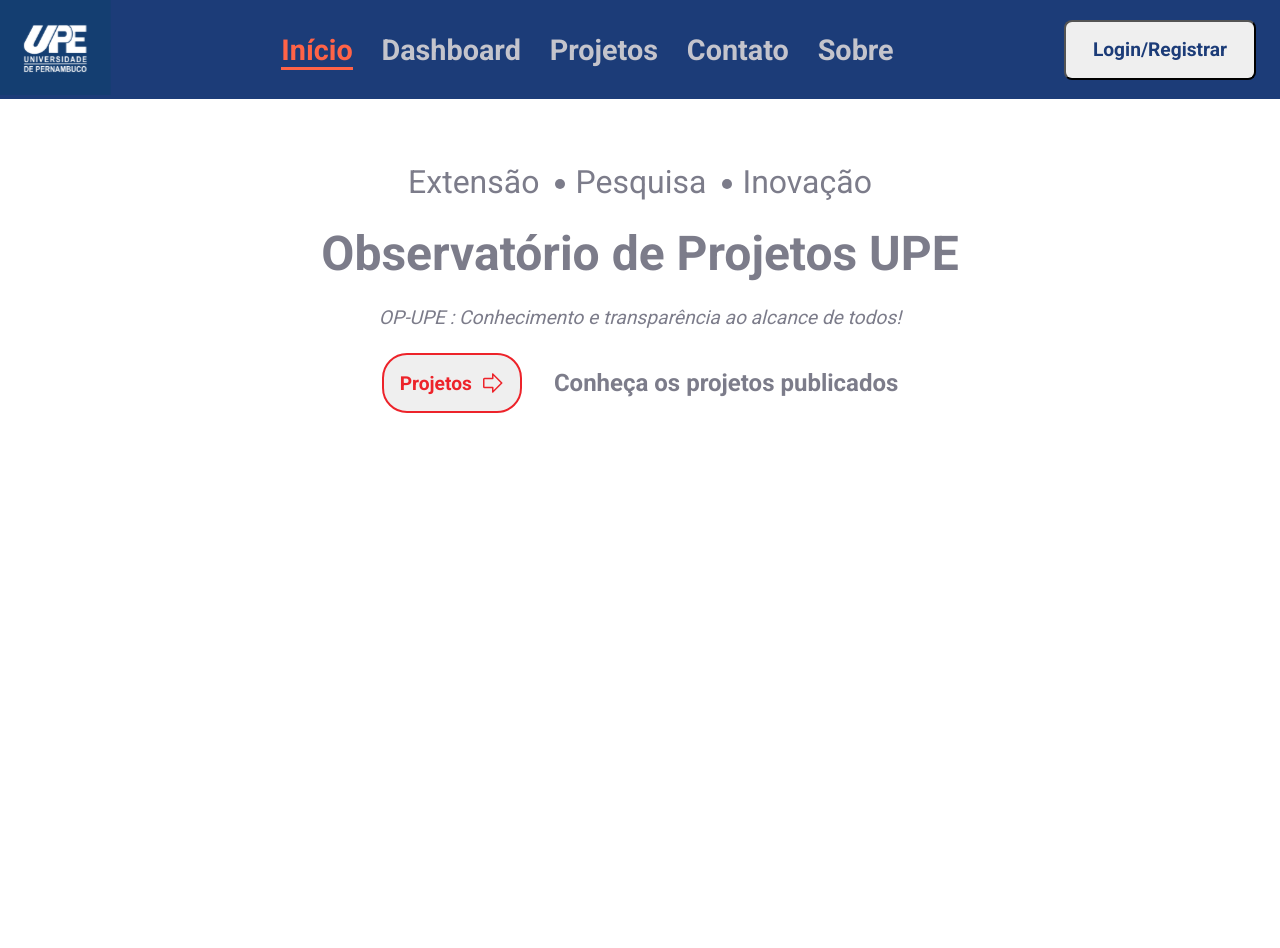
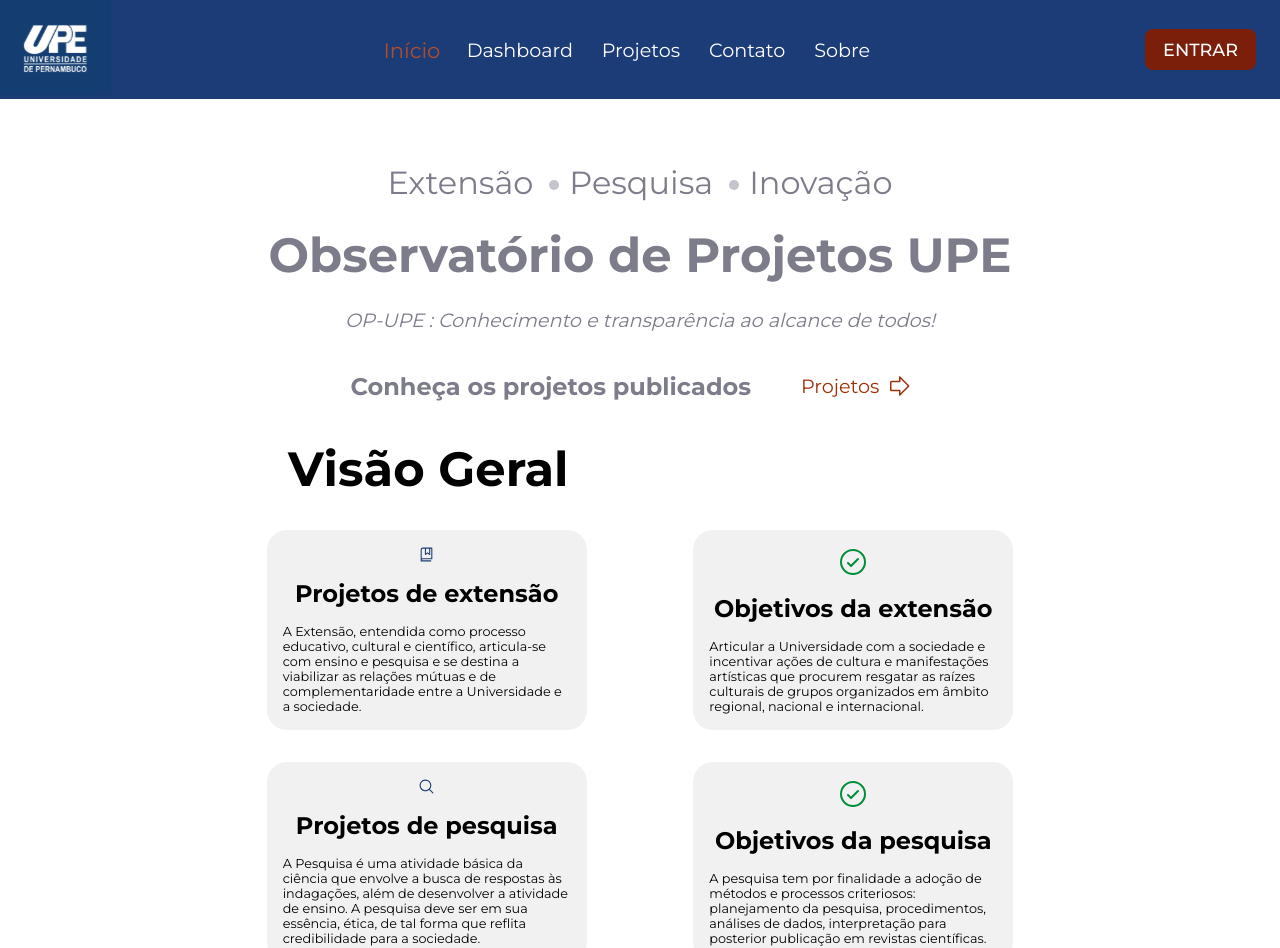
Before and after one commit to kvojps/op_upe-front, a React (Vite) app: page / in a window 1280 px wide. Shown: the top 948 px of the page. Before the commit the page ends 800 px from the top, so only its background shows below. Built offline with nearby package versions, Linux system fonts and the light colour scheme.

Commit message:
adjusting design && create homeinfo component

```diff
--- a/index.html
+++ b/index.html
@@ -6,6 +6,9 @@
     <link rel="preconnect" href="https://fonts.gstatic.com" crossorigin />
     <link rel="icon" type="image/svg+xml" href="/vite.svg" />
     <link href="https://fonts.googleapis.com/css2?family=Roboto:wght@400;700&display=swap" rel="stylesheet" />
+    <link rel="preconnect" href="https://fonts.googleapis.com">
+    <link rel="preconnect" href="https://fonts.gstatic.com" crossorigin>
+    <link href="https://fonts.googleapis.com/css2?family=Montserrat:wght@100;200;300;400;500;700&display=swap" rel="stylesheet">
     <meta name="viewport" content="width=device-width, initial-scale=1.0" />
     <title>Vite + React + TS</title>
   </head>
--- a/src/components/Header/index.tsx
+++ b/src/components/Header/index.tsx
@@ -34,7 +34,7 @@
 
                     <NavLink to={"/"} >
                             <button>
-                                Login/Registrar
+                                ENTRAR
                             </button>
                     </NavLink>
                 </HeaderMain>
--- a/src/components/Header/styles.ts
+++ b/src/components/Header/styles.ts
@@ -22,33 +22,41 @@
         a {
             display: flex;
             text-decoration: none;
-            color: ${(props) => props.theme['gray-300']};
+            color: ${(props) => props.theme['white']};
+            transition: 0.5s;
 
             h1 {
-                font-size: 1.8rem;
+                font-size: 1.2rem;
+                font-weight: 400;
             }
 
-            border-top: 3px solid transparent;
-            border-bottom: 3px solid transparent;
 
             &:hover {
-                border-bottom: 3px solid ${props => props.theme["red-200"]};
+                color: ${props => props.theme["red-200"]};
             }
 
             &.active {
+                transform: scale(1.1);
                 color: ${props => props.theme["red-200"]};
-                border-bottom: 3px solid ${props => props.theme["red-200"]};
             }
         }
     }
 
     button {
-        width: 12rem;
-        height: 3.75rem;
+        padding: 0.5rem 1rem;
         border-radius: 8px;
-        color: ${props => props.theme.blue};
-        font-weight: bold;
-        font-size: 1.2rem;
+        border-color: transparent;
+        background-color: ${props => props.theme["red-700"]};
+        color: ${props => props.theme["white"]};
+        font-weight: 500;
+        font-size: 1.1rem;
         cursor: pointer;
+
+        &:hover {
+            transform: scale(1.05);
+            transition: 1.2s;
+            filter: brightness(1.3);
+            /* background-color: ${props => props.theme["gray-50"]}; */
+        }
     }
 `
--- /dev/null
+++ b/src/components/HomeContainer/index.tsx
@@ -0,0 +1,61 @@
+import { Box, BoxContainer, HomeContainer } from "./styles";
+import { CheckCircle, BookBookmark, MagnifyingGlass, Lightbulb} from "@phosphor-icons/react";
+
+export function HomeInfoBox() {
+    return (
+        <div>
+            <HomeContainer>
+                <h1>Visão Geral</h1>
+                <Box>
+                    <BoxContainer>
+                        <BookBookmark size={45} color={"#1c3c78"}/>
+                       <h1> Projetos de extensão </h1>
+                       <p>A Extensão, entendida como processo educativo, cultural e científico,
+                        articula-se com ensino e pesquisa e se destina a viabilizar as relações
+                        mútuas e de complementaridade entre a Universidade e a sociedade.</p>
+                    </BoxContainer>
+                    <BoxContainer>
+                        <CheckCircle size={40} color={"#028E38"} className="check-icon"/>
+                        <h1> Objetivos da extensão </h1>
+                        <p>Articular a Universidade com a sociedade e incentivar ações de cultura e
+                        manifestações artísticas que procurem resgatar as raízes culturais de grupos organizados
+                        em âmbito regional, nacional e internacional.</p>
+                    </BoxContainer>
+                </Box>
+                <Box>
+                    <BoxContainer>
+                        <MagnifyingGlass size={45} color={"#1c3c78"}/>
+                       <h1> Projetos de pesquisa </h1>
+                       <p>A Pesquisa é uma atividade básica da ciência que envolve a busca de respostas às indagações,
+                        além de desenvolver a atividade de ensino. A pesquisa deve ser em sua essência, ética, de tal
+                        forma que reflita credibilidade para a sociedade.</p>
+                    </BoxContainer>
+                    <BoxContainer>
+                        <CheckCircle size={40} color={"#028E38"} className="check-icon"/>
+                        <h1> Objetivos da pesquisa </h1>
+                        <p>A pesquisa tem por finalidade a adoção de métodos e processos criteriosos: planejamento da
+                        pesquisa, procedimentos, análises de dados, interpretação para posterior publicação em
+                        revistas científicas.</p>
+                    </BoxContainer>
+                </Box>
+                <Box>
+                    <BoxContainer>
+                        <Lightbulb size={45} color={"#1c3c78"}/>
+                       <h1> Projetos de inovação </h1>
+                       <p>A inovação contribui para a criação de um ambiente favorável à geração de conhecimento e a sua
+                        transferência para a sociedade, em consonância com a missão da Universidade e promove a cultura
+                        empreendedora e de inovação entre os docentes.</p>
+                    </BoxContainer>
+                    <BoxContainer>
+                        <CheckCircle size={40} color={"#028E38"} className="check-icon"/>
+                        <h1> Objetivos da inovação </h1>
+                        <p>Tem como objetivo em consonância com a missão e a visão da UPE, a criação de estratégias de atuação
+                        institucional no ambiente produtivo local, regional, nacional e internacional, bem como, a execução
+                        de pesquisa científica, aplicada e tecnológica.</p>
+                    </BoxContainer>
+                </Box>
+            </HomeContainer>
+
+        </div>
+    );
+}
--- /dev/null
+++ b/src/components/HomeContainer/styles.ts
@@ -0,0 +1,52 @@
+import styled from "styled-components";
+
+export const HomeContainer = styled.div`
+    display: flex;
+    flex-direction: column;
+    width: 100%;
+    padding-bottom: 1rem;
+
+    > h1 {
+        color: black;
+        font-size: 3rem !important;
+        width: 55vw;
+    }
+`
+
+export const Box = styled.div`
+    display: flex;
+    width: 70vw;
+    justify-content: space-evenly !important;
+`
+
+export const BoxContainer = styled.div`
+    display: flex;
+    flex-direction: column;
+    justify-content: center;
+    width: 25vw;
+    height: 25vh;
+    background-color: ${(props) => props.theme['gray-50']};
+    padding: 1rem;
+    border-radius: 20px;
+    gap: 1rem !important;
+    > h1 {
+        color: black;
+        font-size: 1.5rem !important;
+    }
+    > p {
+        color: black;
+        font-size: 0.8rem !important;
+        font-weight: 400 !important;
+        text-justify: initial;
+
+    }
+    &:hover {
+        transition: 0.4s;
+        transform: scale(1.05);
+        filter: brightness(1.02);
+    }
+
+    .check-icon {
+        border-radius: 100%;
+    }
+`
--- a/src/pages/Dashboard/index.tsx
+++ b/src/pages/Dashboard/index.tsx
@@ -34,22 +34,22 @@
     }
 
     async function getDashboardData() {
-        await client
-            .get('/dashboard', {
-                headers: {
-                    Authorization: 'Bearer eyJhbGciOiJIUzI1NiJ9.eyJzdWIiOiJyYWZhZWwuam9zZXNAdXBlLmJyIiwiaWF0IjoxNjc5ODAwNjM1LCJleHAiOjE2Nzk4MDIwNzV9.dQf7PF65ybqznfbMZOO4KhOhmICqc61EtIoue8-wrak'
-                }
-            })
-            .then(res => {
-                const data: DashboardData = res.data
+        // await client
+        //     .get('/dashboard', {
+        //         headers: {
+        //             Authorization: 'Bearer eyJhbGciOiJIUzI1NiJ9.eyJzdWIiOiJyYWZhZWwuam9zZXNAdXBlLmJyIiwiaWF0IjoxNjc5ODAwNjM1LCJleHAiOjE2Nzk4MDIwNzV9.dQf7PF65ybqznfbMZOO4KhOhmICqc61EtIoue8-wrak'
+        //         }
+        //     })
+        //     .then(res => {
+        //         const data: DashboardData = res.data
 
-                setDashboardData(data)
-                setIsLoading(false)
-            })
-            .catch(err => {
-                alert(err)
-                setIsLoading(false)
-            })
+        //         setDashboardData(data)
+        //         setIsLoading(false)
+        //     })
+        //     .catch(err => {
+        //         alert(err)
+        //         setIsLoading(false)
+        //     })
     }
 
     useEffect(() => {
--- a/src/pages/Home/index.tsx
+++ b/src/pages/Home/index.tsx
@@ -1,6 +1,7 @@
 import { HomeContainer, HomeMain } from "./styles";
 import { ArrowFatRight } from "@phosphor-icons/react"
 import { NavLink } from "react-router-dom";
+import { HomeInfoBox } from "../../components/HomeContainer";
 
 export function Home() {
     return (
@@ -18,15 +19,16 @@
                     <em>OP-UPE : Conhecimento e transparência ao alcance de todos!</em>
 
                     <div>
+                        <p>Conheça os projetos publicados</p>
                         <NavLink to={"/projetos"}>
                             <button>
                                 <span>Projetos</span>
                                 <ArrowFatRight size={24} />
                             </button>
                         </NavLink>
+                    </div>
 
-                        <p>Conheça os projetos publicados</p>
-                    </div>
+                    <HomeInfoBox />
                 </HomeMain>
             </HomeContainer>
         </HomeContainer>
--- a/src/pages/Home/styles.ts
+++ b/src/pages/Home/styles.ts
@@ -1,18 +1,20 @@
 import styled from "styled-components";
 
 export const HomeContainer = styled.div`
-    max-width: 1120px;
-    margin: 0 auto;
+    /* max-width: 1120px;
+    margin: 0 auto; */
     margin-top: 4rem;
 `
 
 export const HomeContent = styled.div`
+    width: 100vh;
     display: flex;
     gap: 1.5rem;
     flex-direction: column;
 `
 
 export const HomeMain = styled.main`
+
     display: flex;
     align-items: center;
     justify-content: center;
@@ -29,6 +31,7 @@
         gap: 1rem;
 
         font-size: 2rem;
+        font-weight: 400;
 
         li {
             &:not(:first-child)::before {
@@ -37,7 +40,7 @@
                 width: 10px;
                 height: 10px;
                 border-radius: 50%;
-                background-color: ${(props) => props.theme['gray-500']};
+                background-color: ${(props) => props.theme['gray-300']};
                 margin-right: 10px;
                 position: relative;
                 bottom: 10%;
@@ -68,8 +71,6 @@
     div button {
         padding: 1rem;
 
-        font-weight: bold;
-
         display: flex;
         justify-content: center;
         align-items: center;
@@ -78,9 +79,12 @@
         min-width: 8rem;
         min-height: 3.5rem;
 
-        border: 2px solid ${props => props.theme["red-500"]};
         border-radius: 25px;
+        border-color: transparent;
+        background-color: ${props => props.theme["white"]};
         cursor: pointer;
+
+        transition: 1s;
     }
 
     div button span {
@@ -93,8 +97,10 @@
     }
 
     div button:hover {
-        transition: background-color 0.7s;
-        background-color: ${(props) => props.theme['red-200']};
+        transition: 1s;
+        background-color: ${props => props.theme["gray-50"]};
+        transform: scale(1.1);
+        filter: brightness(1.2);
     }
 
 `
--- a/src/styles/global.ts
+++ b/src/styles/global.ts
@@ -12,13 +12,13 @@
     }
 
     body {
+
         color: ${(props) => props.theme['gray-500']};
         -webkit-font-smoothing: antialiased !important;
     }
 
     body, input, textarea, button {
-        font-family: 'Roboto', sans-serif;
-        font-weight: 400;
+        font-family: 'Montserrat', sans-serif;
         font-size: 1rem;
     }
 `
--- a/src/styles/themes/defaultTheme.ts
+++ b/src/styles/themes/defaultTheme.ts
@@ -1,11 +1,17 @@
 export const defaultTheme = {
   // upe
-  'red-500': '#ed232a',
+
+  'white': '#fff',
   'blue': '#1c3c78',
+  'blue-100': '#264A8C',
   'black': '#000',
 
-  'red-200': '#FF6347',
+  'red-200': '#B14E28',
+  'red-500': '#9C3108',
 
+  'red-700': '#7C1F0A',
+
+  'gray-50': '#F1F1F1',
   'gray-100': '#E1E1E6',
   'gray-300': '#C4C4CC',
   'gray-400': '#8D8D99',
```
Also changed, not shown: 1 other file (tests, documents, lock files or other folders).
